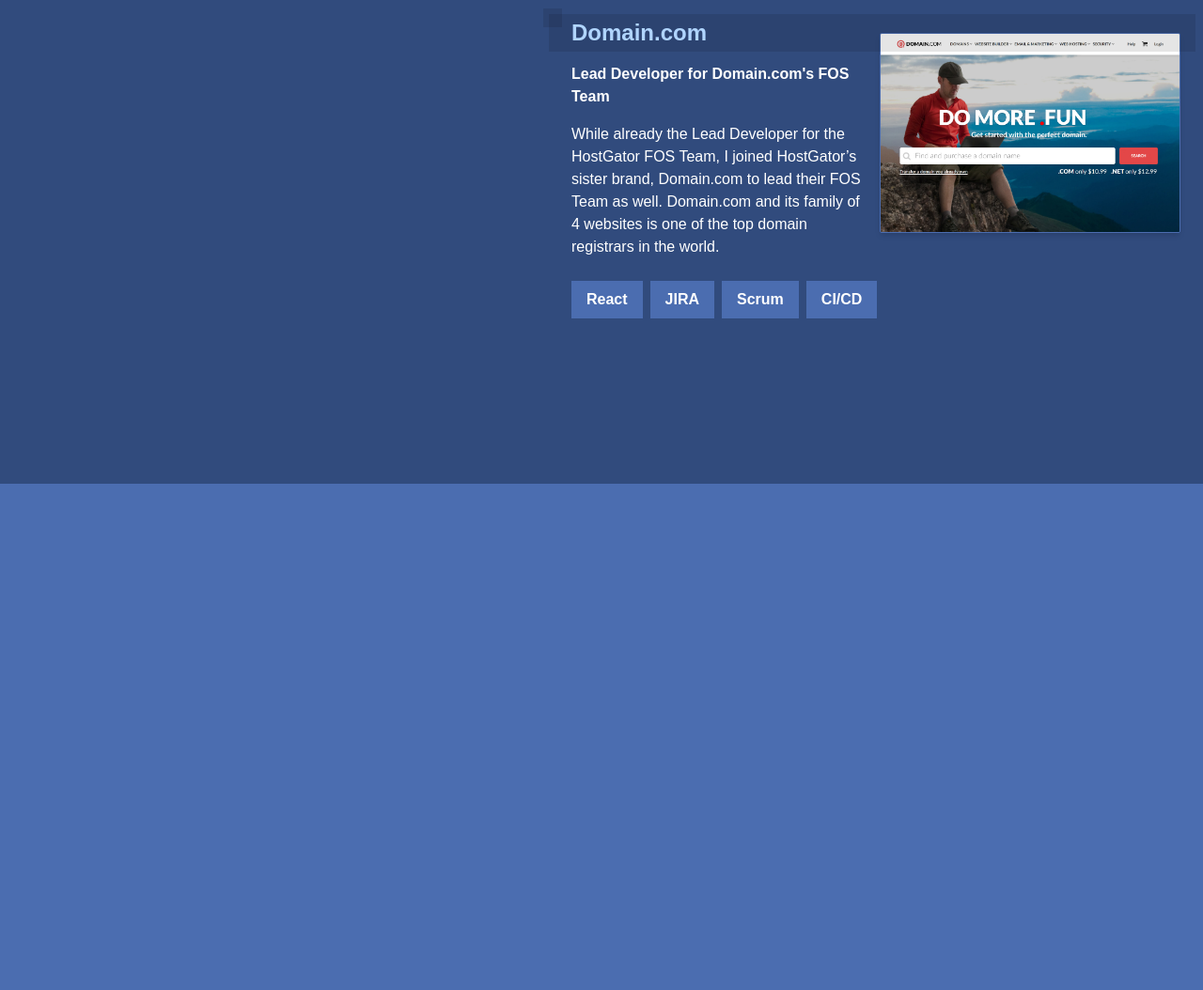
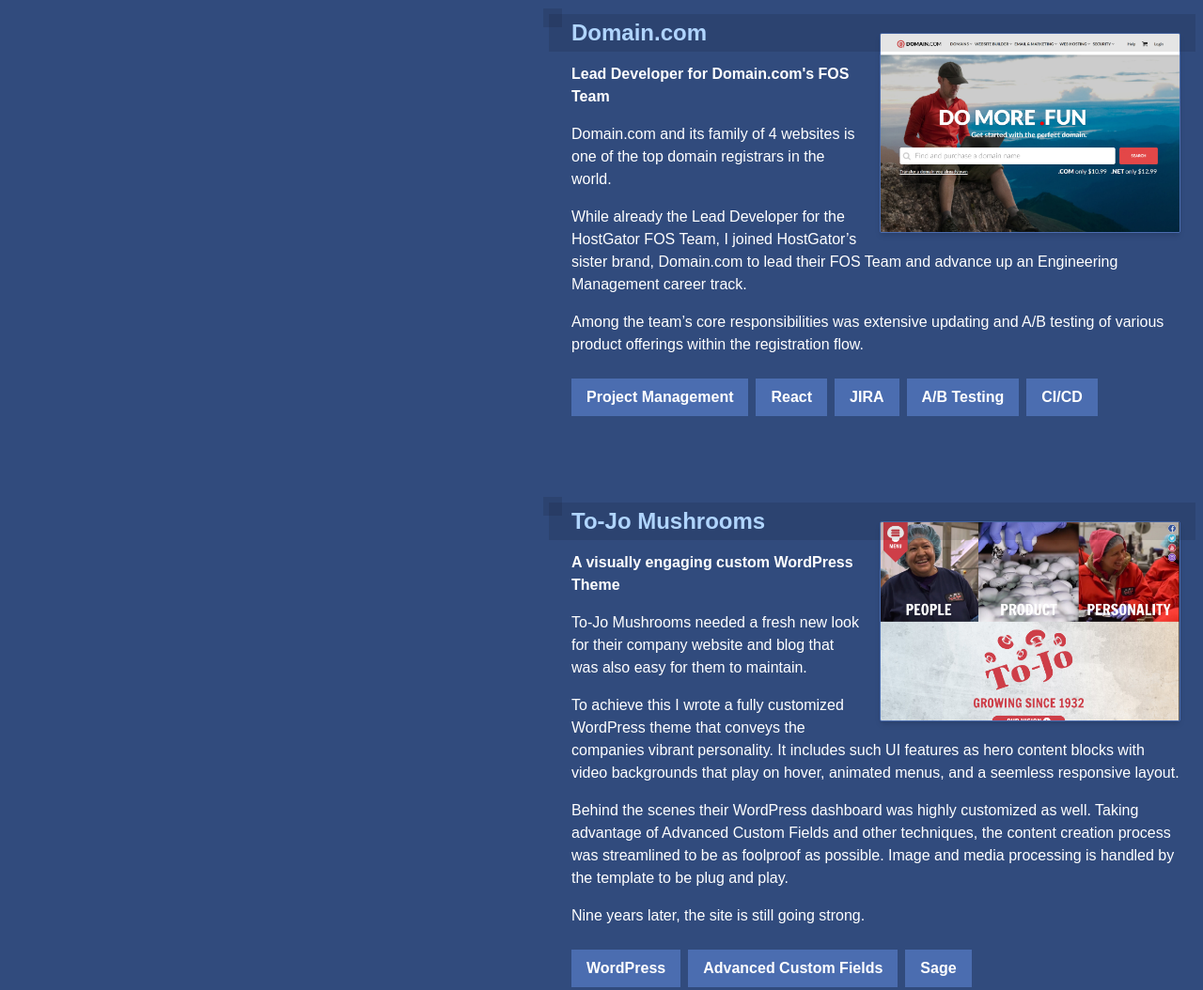
Before and after one commit to tysonsukeforth/tysonsukeforth.com, an Astro site: page / in a window 1280 px wide. Shown: the part 3013-4067 px from the top of the page at 94% size. Built offline with nearby package versions, Linux system fonts and the light colour scheme; Astro itself is replaced by a stand-in of ours.

Commit message:
POR-25 Added Domain and To-Jo

```diff
--- a/src/projects/domain.md
+++ b/src/projects/domain.md
@@ -4,6 +4,10 @@ description: "Lead Developer for Domain.com's FOS Team"
 endDate: 2023-12-17
 cover: '../assets/domain.jpg'
 coverAlt: 'Domain.com homepage'
-tags: ["React", "JIRA", "Scrum", "CI/CD"]
+tags: ["Project Management", "React", "JIRA", "A/B Testing", "CI/CD"]
 ---
-While already the Lead Developer for the HostGator FOS Team, I joined HostGator's sister brand, Domain.com to lead their FOS Team as well. Domain.com and its family of 4 websites is one of the top domain registrars in the world.
+Domain.com and its family of 4 websites is one of the top domain registrars in the world.
+
+While already the Lead Developer for the HostGator FOS Team, I joined HostGator's sister brand, Domain.com to lead their FOS Team and advance up an Engineering Management career track.
+
+Among the team's core responsibilities was extensive updating and A/B testing of various product offerings within the registration flow.
--- a/src/projects/hostgator.md
+++ b/src/projects/hostgator.md
@@ -4,7 +4,7 @@ description: "Lead Developer for HostGator's FOS Team"
 endDate: 2023-12-18
 cover: '../assets/hostgator.jpg'
 coverAlt: 'Hostgator.com homepage'
-tags: ["React", "CSS/Sass", "JIRA", "Scrum", "Mentoring", "Contentful CMS", "CI/CD"]
+tags: ["React", "CSS/Sass", "JIRA", "Scrum", "Mentoring", "Project Management", "Contentful CMS", "CI/CD"]
 ---
 Product site for HostGator's various web hosting and domain registration services. Created and updated product sites in a fast paced, CI/CD marketing environment.
 
--- /dev/null
+++ b/src/projects/tojo.md
@@ -0,0 +1,15 @@
+---
+title: 'To-Jo Mushrooms'
+description: "A visually engaging custom WordPress Theme"
+endDate: 2015-11-07
+cover: '../assets/to-jo.jpg'
+coverAlt: 'To-Jo homepage'
+tags: ["WordPress", "Advanced Custom Fields", "Sage"]
+---
+To-Jo Mushrooms needed a fresh new look for their company website and blog that was also easy for them to maintain.
+
+To achieve this I wrote a fully customized WordPress theme that conveys the companies vibrant personality. It includes such UI features as hero content blocks with video backgrounds that play on hover, animated menus, and a seemless responsive layout.
+
+Behind the scenes their WordPress dashboard was highly customized as well. Taking advantage of Advanced Custom Fields and other techniques, the content creation process was streamlined to be as foolproof as possible. Image and media processing is handled by the template to be plug and play.
+
+Nine years later, the site is still going strong.
```
Also changed, not shown: src/assets/shields.jpg (added), src/assets/to-jo.jpg (added).
